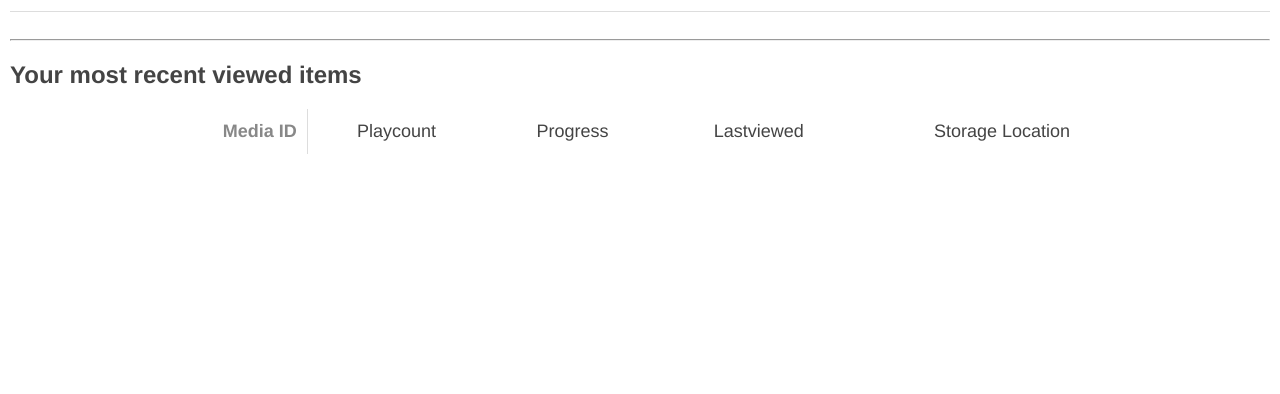
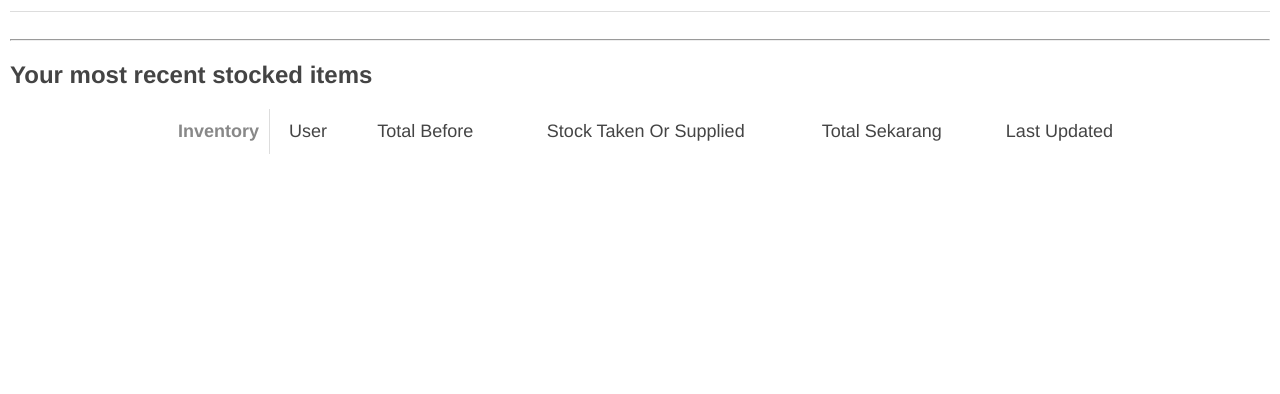
Before and after one commit to howard-proj/Inventory, a Flask app: template templates/home.html in a window 1280 px wide. Shown: the part 184-578 px from the top of the page. Run offline with Flask 2, Linux system fonts and the light colour scheme; the template is opened without the code that fills it, so the values that code supplies are empty.

Commit message:
created history table and it's display

```diff
--- a/run.py
+++ b/run.py
@@ -3,6 +3,7 @@ from flask import Flask, redirect, render_template, flash, url_for, request
 import urllib.request
 import os
 from werkzeug.utils import secure_filename
+from datetime import datetime
 # from modules import *
 
 user_details = {}
@@ -11,7 +12,6 @@ page = {}
 
 myDatabase = database.SQLDatabase()
 myDatabase.database_setup()
-myDatabase.add_users('kanday', 'bos123', 1)
 
 
 app = Flask(__name__)
@@ -36,7 +36,6 @@ def login():
             request.form['password']
         )
         # 1) error case
-
         if login_data is False:
             page['bar'] = False
             flash("Incorrect username/password, please try again")
@@ -60,10 +59,20 @@ def home():
     if ('logged_in' not in session or not session['logged_in']):
         return redirect(url_for('login'))
 
+    page['title'] = 'User Page'
+
+    user_history = None
+    user_history = myDatabase.select_all_history()
+
+    if user_history == None:
+        user_history = []
+
+
     return render_template("home.html",
                             page=page,
                             session=session,
-                            user=user_details)
+                            user=user_details,
+                            user_history=user_history)
 
 @app.route('/logout')
 def logout():
@@ -136,10 +145,19 @@ def add_inventory():
         else:
             newdict['picture'] = request.form['picture']
 
-        file = request.files['picture']
-        if file and allowed_file(file.filename):
-            filename = secure_filename(file.filename)
-            file.save(os.path.join(app.config['UPLOAD_FOLDER'], filename))
+        if request.files['picture'] is None:
+            print("ENTERED")
+            newdict['picture'] = 'notfound.png'
+        else:
+            print("ELSE ENTERED")
+            file = request.files['picture']
+            if file and allowed_file(file.filename):
+                filename = secure_filename(file.filename)
+                file.save(os.path.join(app.config['UPLOAD_FOLDER'], filename))
+                newdict['picture'] = file.filename
+            else:
+                newdict['picture'] = 'notfound.png'
+
 
         print('newdict is:')
         print(newdict)
@@ -217,6 +235,26 @@ def edit(inventory_id):
         else:
             newdict['description'] = request.form['description']
 
+        # Check if the edit added or subtracted our inventory
+        item = myDatabase.select_inventory(inventory_id)
+        quantity_before = int(item[0]['quantity'])
+        quantity_now = int(newdict['quantity'])
+
+        current_total = quantity_now - quantity_before
+        print(user_details)
+        # if there is no change, do nothing
+        if (current_total == 0):
+            pass
+        else:
+            # case 1: subtraction of inventory
+            time_now = datetime.now()
+            if (current_total < 0):
+                myDatabase.add_to_history(user_details['user_id'], inventory_id, quantity_before, quantity_now, current_total, time_now.strftime("%d/%m/%Y %H:%M:%S"))
+
+            # case 2: addition of inventory
+            elif (current_total > 0):
+                myDatabase.add_to_history(user_details['user_id'], inventory_id, quantity_before, quantity_now, current_total, time_now.strftime("%d/%m/%Y %H:%M:%S"))
+
         #Update the database here
         myDatabase.update_inventory(inventory_id, newdict['inventoryname'], newdict['quantity'], newdict['description'])
 
--- a/templates/home.html
+++ b/templates/home.html
@@ -4,26 +4,32 @@
     <h1 class="title">Welcome, {{ user['username'] }}</h1>
     <hr />
     <div>
-      <h2 class="containertitle">Your most recent viewed items</h2>
+      <h2 class="containertitle">Your most recent stocked items</h2>
       <!-- User currently viewing -->
       <table class="styled">
         <thead>
           <tr>
-            <td>Media ID</td>
-            <td>Playcount</td>
-            <td>Progress</td>
-            <td>Lastviewed</td>
-            <td>Storage Location</td>
+            <td>Inventory</td>
+            <td>User</td>
+            <td>Total Before</td>
+            <td>Stock Taken Or Supplied</td>
+            <td>Total Sekarang</td>
+            <td>Last Updated</td>
           </tr>
         </thead>
         <tbody>
-          {% for instance in usercurrent %}
+          {% for instance in user_history %}
           <tr>
-            <td style="text-align: center">{{ instance.media_id }}</td>
-            <td>{{ instance.playcount }}</td>
-            <td>{{ instance.progress }}</td>
+            <td style="text-align: center">{{ instance.inventoryname }}</td>
+            <td>{{ instance.username }}</td>
+            <td>{{ instance.stock_before }}</td>
+            {% if instance.stock_taken_supplied < 0 %}
+            <td bgcolor="lightcoral">OUT {{ instance.stock_taken_supplied }}</td>
+            {% else %}
+            <td bgcolor="lightgreen">IN {{ instance.stock_taken_supplied }}</td>
+            {% endif %}
+            <td>{{ instance.stock_after }}</td>
             <td>{{ instance.lastviewed }}</td>
-            <td>{{ instance.storage_location }}</td>
           </tr>
           {% endfor %}
         </tbody>
--- a/templates/listitems/listinventories.html
+++ b/templates/listitems/listinventories.html
@@ -27,7 +27,7 @@
           <tr class="clickable-tr" data-href="{{ url_for('single_inventory', inventory_id=instance.inventory_id)}}" >
           {% endif %}
             <td style="text-align: center">{{ instance.inventory_id }}</td>
-            <td> <img src="{{ url_for('display_image', filename=instance.filename) }}" width=30, height=40>
+            <td> <img src="{{ url_for('display_image', filename=instance.filename) }}" width=40, height=40>
             </td>
 
             <td>{{ instance.inventoryname }}</td>
```
Also changed, not shown: database.py (+58 -4 lines), templates/createitems/createinventory.html (+4 -4 lines), templates/edit.html (+4 -4 lines), database.db, static/images/pooh.png (added).
